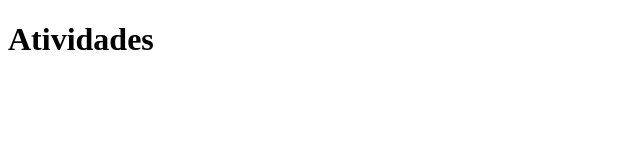
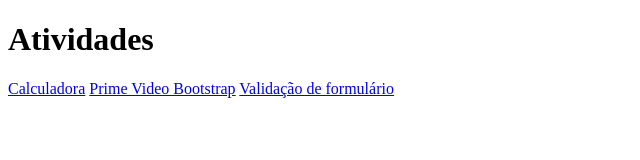
Before and after one commit to Hellyson-Ferreira/Atividades-IFMA, a plain HTML site: page index.html in a window 1280 px wide. Shown: the whole page, without its empty margins (0-640 px from the left). Drawn offline with Linux system fonts and the light colour scheme.

Commit message:
Update index.html

```diff
--- a/index.html
+++ b/index.html
@@ -10,6 +10,8 @@
 
     <h1>Atividades</h1>
 
-
+    <a href="/calculadora.html">Calculadora</a>
+    <a href="/prime-video-bootstrap.html">Prime Video Bootstrap</a>
+    <a href="/validando-dados.html">Validação de formulário</a>
 </body>
 </html>
```
